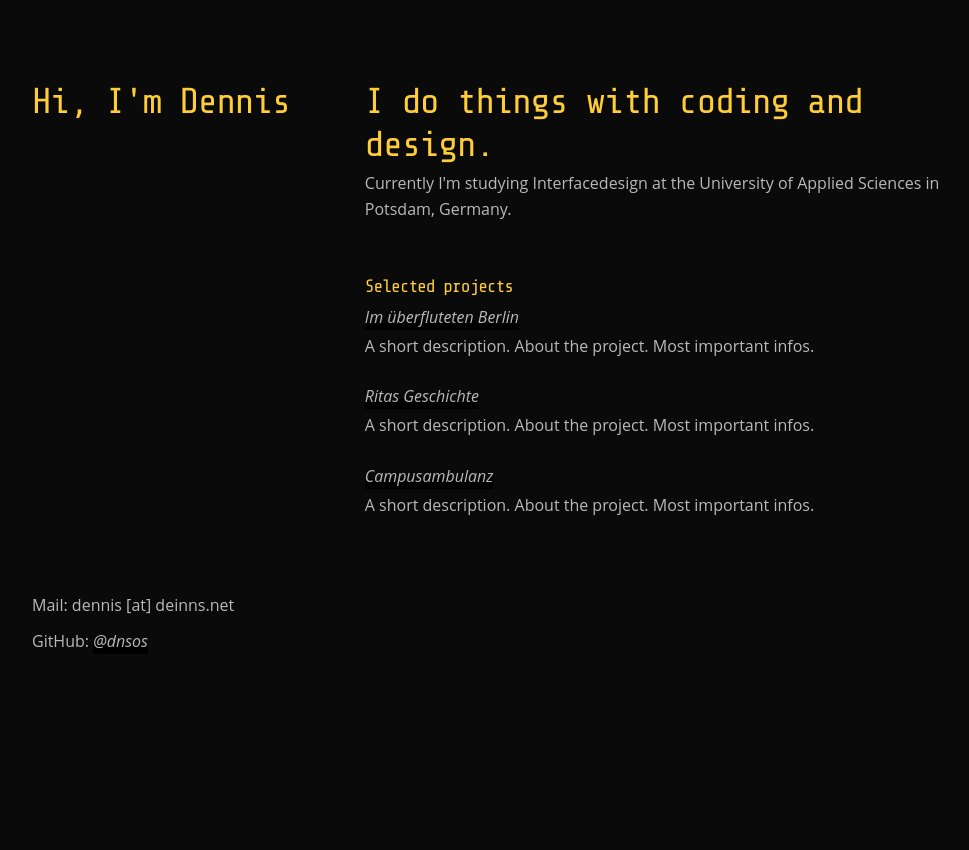
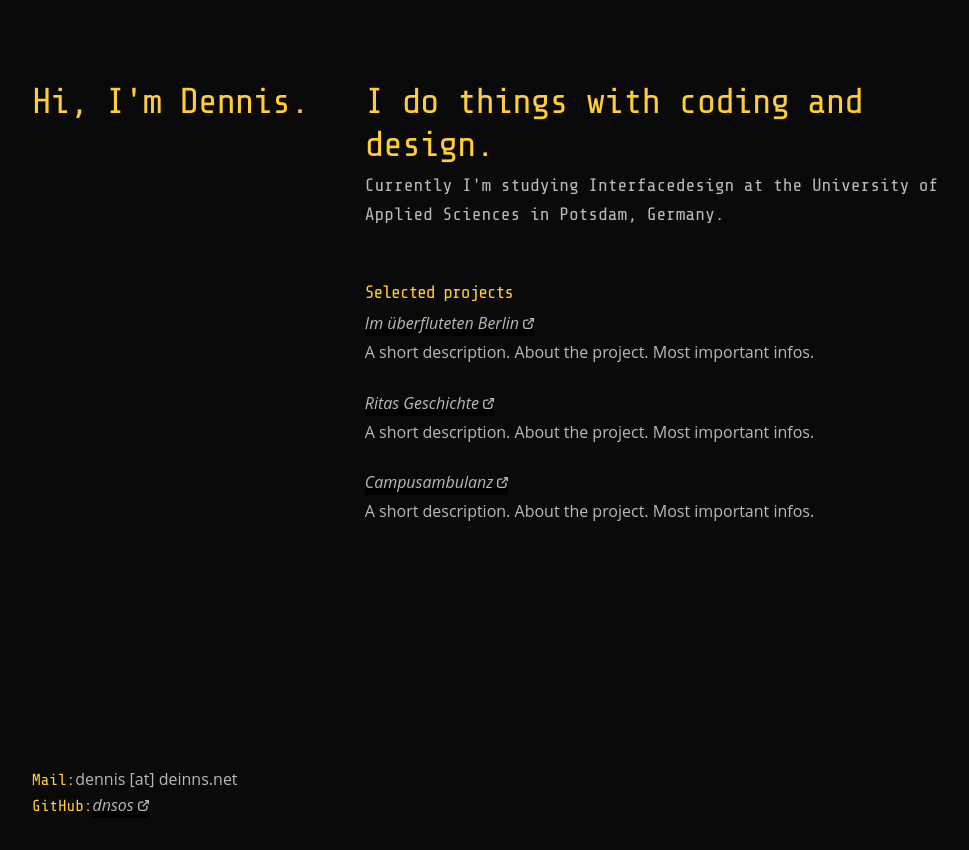
Before and after one commit to dnsos/deinns, a Jekyll site: the page built from index.html, in a window 1280 px wide. Shown: the top 850 px of the page, without its empty margins (128-1097 px from the left). Built offline with Jekyll 4.4.1, drawn with Linux system fonts in a browser that asks for light colours.

Commit message:
Various style changes

```diff
--- a/_includes/contact.html
+++ b/_includes/contact.html
@@ -1,8 +1,11 @@
 <section class="row">
-  <section class="twelve columns">
+  <section class="four columns contact">
     <ul>
-      <li>Mail: dennis [at] deinns.net</li>
-      <li>GitHub: <a href="https://github.com/dnsos" target="_blank">@dnsos</a></li>
+      <li><span>Mail:</span>dennis [at] deinns.net</li>
+      <li><span>GitHub:</span><a href="https://github.com/dnsos" target="_blank">dnsos</a></li>
     </ul>
   </section>
+  <section class="eight columns">
+
+  </section>
 </section>
--- a/_includes/intro.html
+++ /dev/null
@@ -1,25 +0,0 @@
-<section class="row">
-
-  <section class="four columns hi">
-    <h1>Hi, I'm Dennis</h1>
-  </section>
-
-  <section class="eight columns">
-
-    <section class="intro">
-      <h1>I do things with coding and design.</h1>
-      <p>Currently I'm studying Interfacedesign at the University of Applied Sciences in Potsdam, Germany.</p>
-    </section>
-
-    <section class="projects">
-      <h2>Selected projects</h2>
-      <h3><a href="https://imueberflutetenberlin.github.io/" target="_blank">Im überfluteten Berlin</a></h3>
-      <p>A short description. About the project. Most important infos.</p>
-      <h3><a href="https://dnsos.github.io/ritasgeschichte/" target="_blank">Ritas Geschichte</a></h3>
-      <p>A short description. About the project. Most important infos.</p>
-      <h3><a href="http://fhp-campusambulanz.de/" target="_blank">Campusambulanz</a></h3>
-      <p>A short description. About the project. Most important infos.</p>
-    </section>
-
-  </section>
-</section>
--- /dev/null
+++ b/_includes/main.html
@@ -0,0 +1,17 @@
+<section class="row">
+
+  <section class="four columns hi">
+    <h1>Hi, I'm Dennis.</h1>
+  </section>
+
+  <section class="eight columns">
+
+    <section class="intro">
+      <h1>I do things with coding and design.</h1>
+      <p>Currently I'm studying Interfacedesign at the University of Applied Sciences in Potsdam, Germany.</p>
+    </section>
+
+    {% include projects.html %}
+
+  </section>
+</section>
--- a/_includes/projects.html
+++ b/_includes/projects.html
@@ -1,13 +1,15 @@
-<section class="row">
-  <section class="four columns">
-    <h2>Projects</h2>
-  </section>
-  <section class="eight columns">
-    <h3><a href="https://imueberflutetenberlin.github.io/" target="_blank">Im überfluteten Berlin</a></h3>
-    <p>A short description. About the project. Most important infos.</p>
-    <h3><a href="https://dnsos.github.io/ritasgeschichte/" target="_blank">Ritas Geschichte</a></h3>
-    <p>A short description. About the project. Most important infos.</p>
-    <h3><a href="http://fhp-campusambulanz.de/" target="_blank">Campusambulanz</a></h3>
-    <p>A short description. About the project. Most important infos.</p>
-  </section>
+<section class="projects">
+
+  <h2>Selected projects</h2>
+
+  {% assign pages = site.pages | sort:"date" | reverse  %}
+    {% for p in pages %}
+
+      {% if p.category == 'project' %}
+      <h3><a href="{{p.link}}" target="_blank">{{p.title}}</a></h3>
+      <p>{{p.excerpt}}</p>
+      {% endif %}
+
+    {% endfor %}
+
 </section>
--- a/_layouts/default.html
+++ b/_layouts/default.html
@@ -4,9 +4,9 @@
     <meta charset="utf-8">
     <title>{{page.title}}</title>
 
-    <meta name="description" content="my portfolio">
+    <meta name="description" content="{{page.excerpt}}">
     <meta name="viewport" content="width=device-width, initial-scale=1">
-    <meta name="author" content="dennis">
+    <meta name="author" content="{{page.author}}">
 
     <link rel="stylesheet" href="css/normalize.css">
     <link rel="stylesheet" href="css/main.css">
--- a/_scss/_skeleton.scss
+++ b/_scss/_style.scss
@@ -1,4 +1,4 @@
-/*
+/* Based on:
 * Skeleton V2.0.4
 * Copyright 2014, Dave Gamache
 * www.getskeleton.com
@@ -6,25 +6,6 @@
 * http://www.opensource.org/licenses/mit-license.php
 * 12/29/2014
 */
-
-
-/* Table of contents
-––––––––––––––––––––––––––––––––––––––––––––––––––
-- Grid
-- Base Styles
-- Typography
-- Links
-- Buttons
-- Forms
-- Lists
-- Code
-- Tables
-- Spacing
-- Utilities
-- Clearing
-- Media Queries
-*/
-
 
 /* Grid
 –––––––––––––––––––––––––––––––––––––––––––––––––– */
@@ -122,10 +103,10 @@ are based on 10px sizing. So basically 1.5rem = 15px :) */
 html {
   font-size: 62.5%; }
 body {
-  font-size: 1.6em; /* currently ems cause chrome bug misinterpreting rems on body element */
+  font-size: $basicFontSize; /* currently ems cause chrome bug misinterpreting rems on body element */
   line-height: 1.6;
   font-weight: 400;
-  font-family: "Open Sans", "HelveticaNeue", "Helvetica Neue", Helvetica, Arial, sans-serif;
+  font-family: $neutralFonts;
   background-color: $baseColor;
   color: $neutralColor; }
 
@@ -138,10 +119,10 @@ h1, h2, h3, h4, h5, h6 {
   font-weight: 400;
   color: $primaryColor; }
 h1, h2 {
-  font-family: 'Share Tech Mono';
+  font-family: $primaryFonts;
 }
 h1 { font-size: 4.0rem; line-height: 1.2;  letter-spacing: -.1rem;}
-h2 { font-size: 1.8rem; line-height: 1.5; letter-spacing: -.1rem; }
+h2 { font-size: $basicFontSize + .2rem; line-height: 1.5; letter-spacing: -.1rem; }
 h3 { font-size: 1.6rem; line-height: 1.5;  letter-spacing: 0; }
 h4 { font-size: 1.6rem; line-height: 1.5; letter-spacing: 0; }
 h5 { font-size: 1.6rem; line-height: 1.5;  letter-spacing: 0; }
@@ -150,7 +131,7 @@ h6 { font-size: 1.6rem; line-height: 1.5;  letter-spacing: 0; }
 /* Larger than phablet */
 @media (min-width: 750px) {
   h1 { font-size: 3.6rem; }
-  h2 { font-size: 1.8rem; }
+  h2 { font-size: $basicFontSize + .2rem; }
   h3 { font-size: 1.6rem; }
   h4 { font-size: 1.6rem; }
   h5 { font-size: 1.6rem; }
@@ -165,6 +146,7 @@ p {
 –––––––––––––––––––––––––––––––––––––––––––––––––– */
 a {
   color: $neutralColor;
+  font-size: $basicFontSize;
   font-style: italic;
   text-decoration: none;
   box-shadow: inset 0 -0.8rem 0 darken($baseColor, 10%), 0 .2rem 0 darken($baseColor, 10%);
@@ -172,6 +154,14 @@ a {
   overflow: hidden; }
 a:hover {
   box-shadow: inset 0 -2.4rem 0 darken($baseColor, 10%), 0 .2rem 0 darken($baseColor, 10%); }
+
+a::after {
+  content: url(/img/ic_link.svg);
+  display: inline-block;
+  width: 1.1rem;
+  height: auto;
+  margin-left: .4rem;
+}
 
 
 /* Buttons
@@ -416,8 +406,39 @@ hr {
   margin-bottom: 0;
 }
 
+@media (min-width: 550px) {
+  .hi {
+    position: sticky;
+    top: 80px;
+  }
+}
+
 .intro, .projects {
   margin-bottom: 5rem;
+}
+
+.intro p {
+  font-family: $primaryFonts;
+  font-size: $basicFontSize + .2rem;
+}
+
+.contact {
+  ul, li {
+    margin-bottom: 0;
+  }
+
+  span {
+    font-family: $primaryFonts;
+    color: $primaryColor;
+  }
+}
+
+@media (min-width: 550px) {
+  .contact {
+    position: fixed;
+    bottom: 80px;
+    margin-bottom: 0;
+  }
 }
 
 
--- a/_scss/_variables.scss
+++ b/_scss/_variables.scss
@@ -1,3 +1,8 @@
 $baseColor: rgb(10, 10, 10);
 $neutralColor: rgb(185, 185, 185);
 $primaryColor: rgb(255, 205, 55);
+
+$neutralFonts: 'Open Sans', Arial, sans-serif;
+$primaryFonts: 'Share Tech Mono', monospace;
+
+$basicFontSize: 1.6rem;
--- a/css/main.scss
+++ b/css/main.scss
@@ -3,4 +3,4 @@
 ---
 
 @import "variables";
-@import "skeleton";
+@import "style";
```
Also changed, not shown: _pages/campusambulanz.md (added, +7 -0 lines), _pages/im_ueberfluteten_berlin.md (added, +7 -0 lines), _pages/ritas-geschichte.md (added, +7 -0 lines), index.html (+5 -5 lines), img/ic_link.svg (added).
